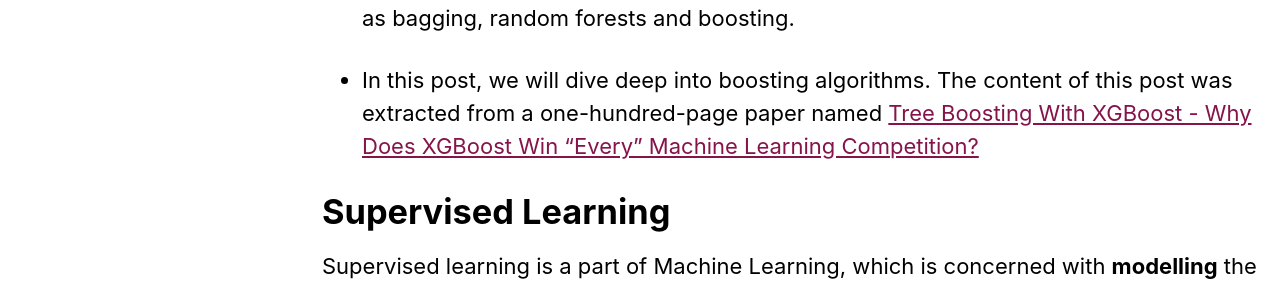
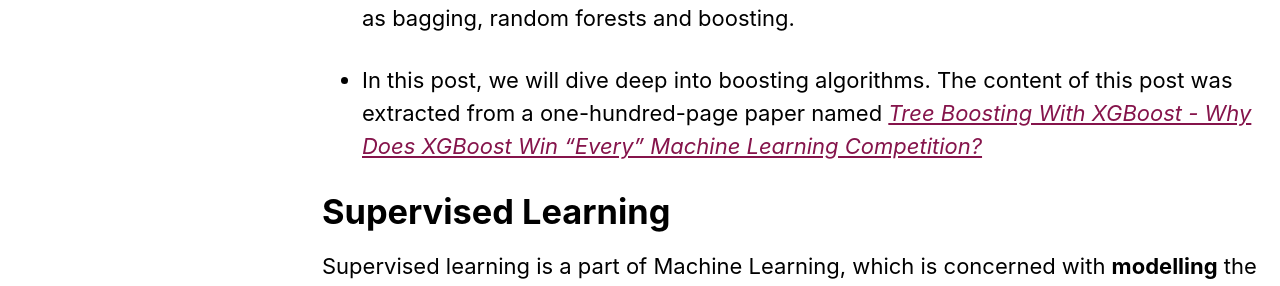
Before and after one commit to datasciblog/datasciblog.github.io, a Jekyll site: the page built from _posts/2020-02-26-tree-boosting-03.md, in a window 1280 px wide. Shown: the part 540-826 px from the top of the page. Built offline with Jekyll 4.4.1, drawn with Linux system fonts in a browser that asks for light colours; cached includes are drawn as plain includes; nearby versions of some CDN libraries; formulas are drawn with MathJax 3.

```diff
--- a/_posts/2020-02-26-tree-boosting-03.md
+++ b/_posts/2020-02-26-tree-boosting-03.md
@@ -22,7 +22,7 @@ toc_icon: "cog"
 
 - In this part of the series Tree Boosting, we have already talked about the basics of decision trees which are used as base leaners of tree boosting algorithms. We also discuss several approaches of building ensembling models from decision trees such as bagging, random forests and boosting.
 
-- In this post, we will dive deep into boosting algorithms. The content of this post was extracted from a one-hundred-page paper named [Tree Boosting With XGBoost - Why Does XGBoost Win "Every" Machine Learning Competition?](https://www.semanticscholar.org/paper/Tree-Boosting-With-XGBoost-Why-Does-XGBoost-Win-Nielsen/04e182aa6d36f643a1aea18f3b9384a74538e6a0)
+- In this post, we will dive deep into boosting algorithms. The content of this post was extracted from a one-hundred-page paper named *[Tree Boosting With XGBoost - Why Does XGBoost Win "Every" Machine Learning Competition?](https://www.semanticscholar.org/paper/Tree-Boosting-With-XGBoost-Why-Does-XGBoost-Win-Nielsen/04e182aa6d36f643a1aea18f3b9384a74538e6a0)*
 
 # Supervised Learning
 
```
